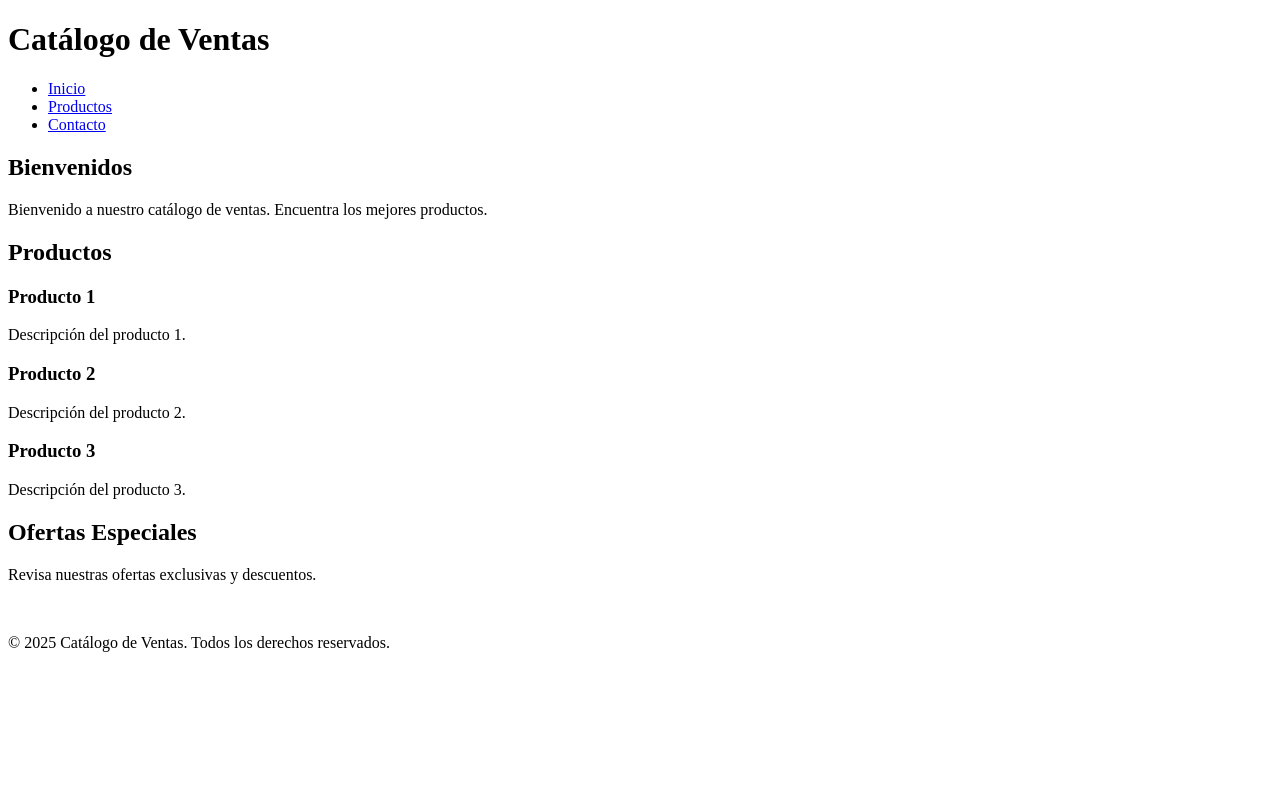
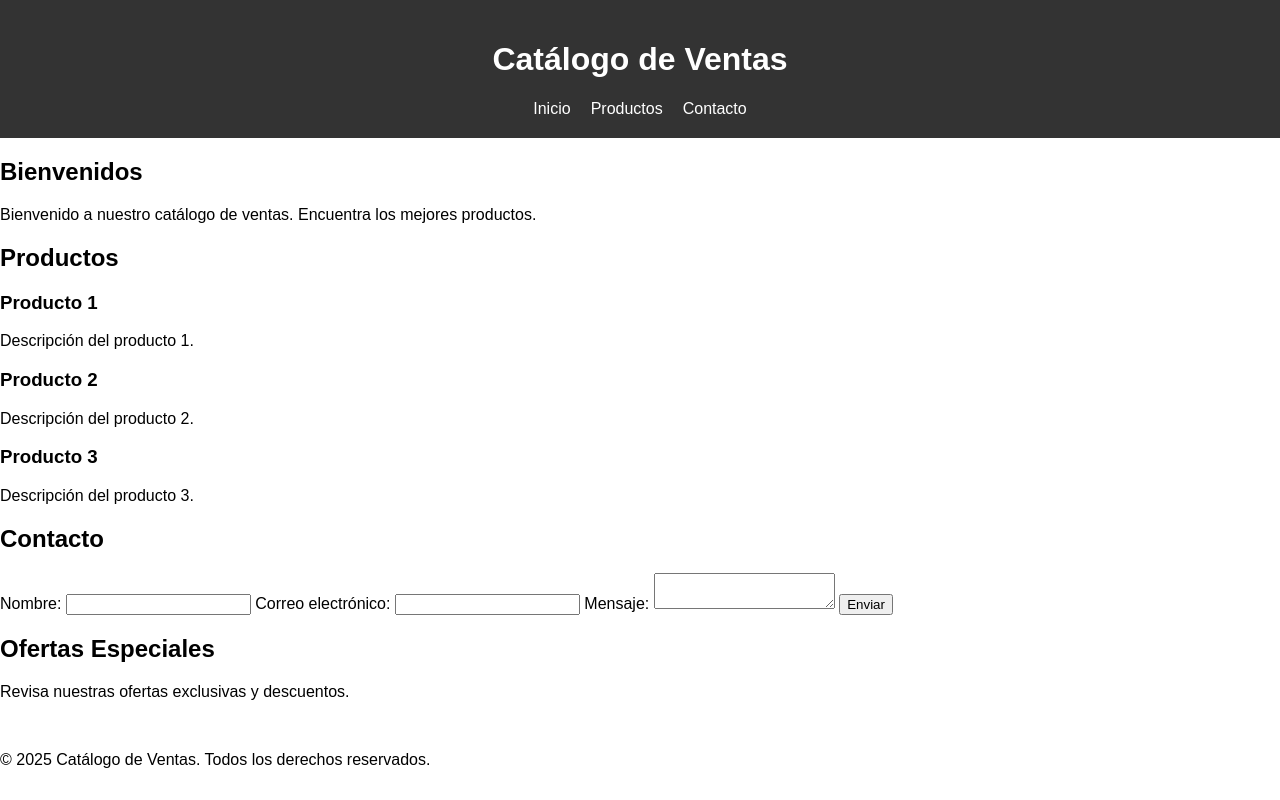
Before and after one commit to ProfeManoloPajaro/catalogo, a plain HTML site: page index.html in a window 1280 px wide. Drawn offline with Linux system fonts and the light colour scheme.

Commit message:
modificado el index y el estilo y agregando el banner

```diff
--- a/estilos.css
+++ b/estilos.css
@@ -0,0 +1,33 @@
+/* Estilos globales para el cuerpo de la página */
+body {
+    font-family: Arial, sans-serif; /* Fuente utilizada en toda la página */
+    margin: 0;    /* Elimina márgenes por defecto */
+    padding: 0;   /* Elimina rellenos por defecto */
+
+  }
+
+  /* Estilos para el encabezado */
+  header {
+    background-color: #333; /* Fondo oscuro */
+    color: #fff;            /* Texto en blanco */
+    padding: 20px;          /* Espacio interno */
+    text-align: center;     /* Centrado del contenido */
+  }
+
+  /* Estilos para el menú de navegación */
+  nav ul {
+    list-style: none;       /* Elimina las viñetas de la lista */
+    margin: 0;              /* Elimina márgenes */
+    padding: 0;             /* Elimina rellenos */
+    display: flex;          /* Usa flexbox para alinear elementos */
+    justify-content: center;/* Centra los elementos horizontalmente */
+  }
+
+  nav li {
+    margin: 0 10px;         /* Espacio horizontal entre cada elemento de la lista */
+  }
+
+  nav a {
+    color: #fff;            /* Enlaces en color blanco */
+    text-decoration: none;  /* Sin subrayado */
+  }
--- a/index.html
+++ b/index.html
@@ -65,6 +65,22 @@
         </div>
       </article>
     </section>
+
+    <!-- Sección de contacto -->
+      <section id="contacto">
+        <h2>Contacto</h2>
+        <!-- Formulario de contacto -->
+        <form>
+          <label for="nombre">Nombre:</label>
+          <input type="text" id="nombre" name="nombre" required>
+          <label for="email">Correo electrónico:</label>
+          <input type="email" id="email" name="email" required>
+          <label for="mensaje">Mensaje:</label>
+          <textarea id="mensaje" name="mensaje" required></textarea>
+          <button type="submit">Enviar</button>
+        </form>
+      </section>
+    </section>
   </main>
 
   <!-- Sección lateral con ofertas especiales -->
```
Also changed, not shown: banner/index_1.html (added).
